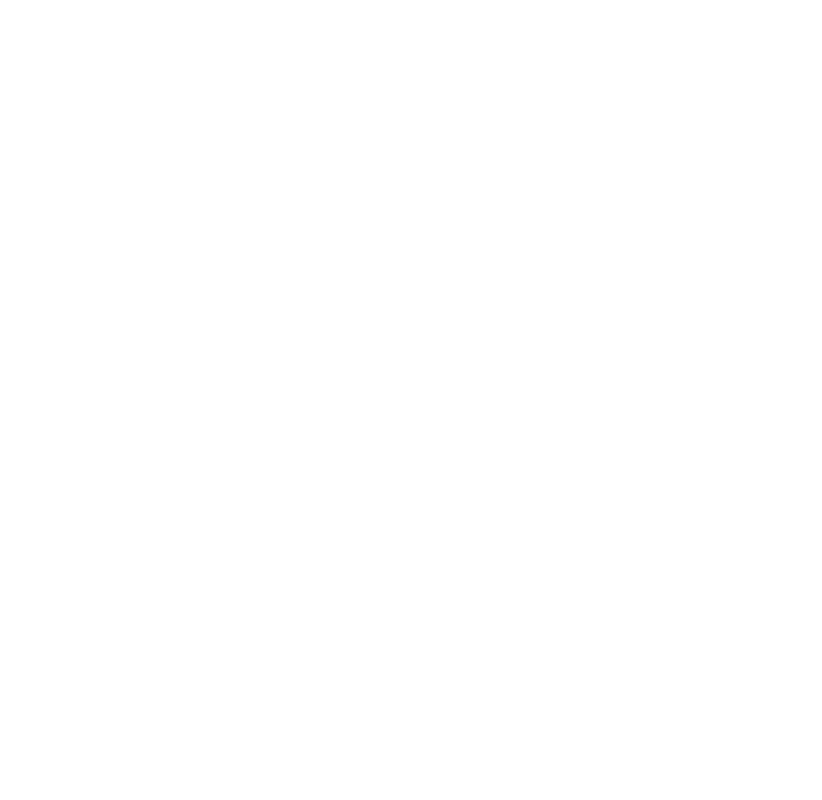
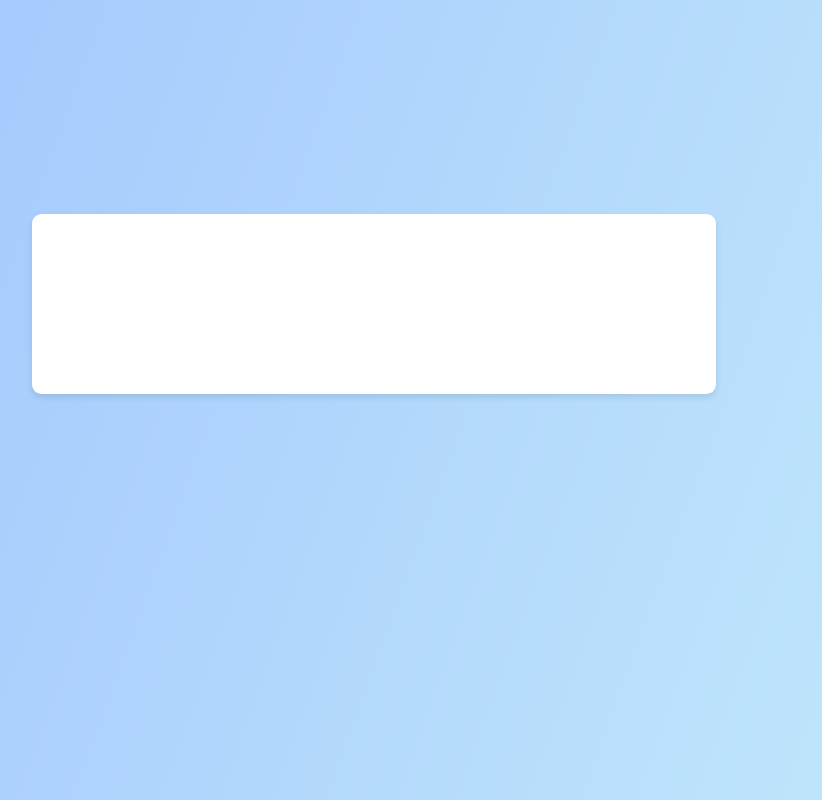
Before and after one commit to viniLataro/guess_game, a plain HTML site: page index.html in a window 1280 px wide. Shown: the whole page, without its empty margins (266-1088 px from the left). Drawn offline with Linux system fonts and the light colour scheme.

Commit message:
HTML and CSS start

```diff
--- a/index.html
+++ b/index.html
@@ -7,5 +7,7 @@
 
     <link rel="stylesheet" href="style.css" />
   </head>
-  <body></body>
+  <body>
+    <main></main>
+  </body>
 </html>
--- a/style.css
+++ b/style.css
@@ -0,0 +1,29 @@
+* {
+  margin: 0;
+  padding: 0;
+  box-sizing: border-box;
+}
+
+:root {
+  font-size: 62,5%;
+}
+
+body {
+  background: linear-gradient(290deg, #C2E9FB 0%, #A1C4FD 100%);
+  font-size: 1.6rem;
+
+  display: grid;
+  place-items: center;
+  height: 100vh;
+}
+
+main {
+  background: #FFFFFF;
+  box-shadow: 0 .2rem .4rem rgba(1, 1, 1, 0.1);
+  border-radius: .6rem;
+  padding: 4.8rem 6.4rem 6.4rem;
+
+  width: min(42.8rem, 90%);
+
+  margin-top: -12rem;
+}
```
